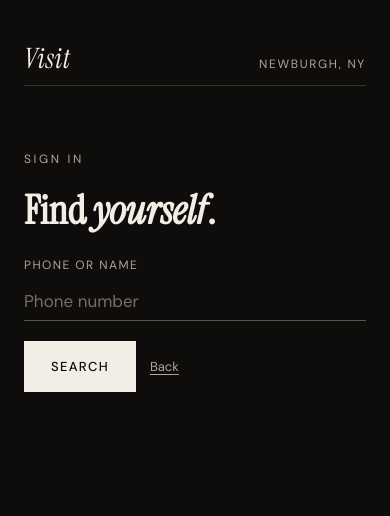
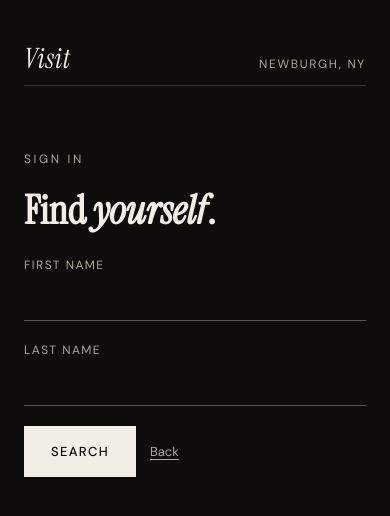
Before and after one commit to Noahsok/Visit-members, a Next.js app: page /join in a window 390 px wide. Both pictures are taken after a click on the button "SIGN IN". Shown: the top 516 px of the page. Built offline with nearby package versions, Linux system fonts and the light colour scheme; a web font is replaced by a local one.

Commit message:
Change sign-in to use first and last name instead of phone number
Co-Authored-By: Claude Opus 4.6 <noreply@anthropic.com>

```diff
--- a/app/join/page.tsx
+++ b/app/join/page.tsx
@@ -82,7 +82,8 @@ export default function JoinPage() {
   const [confirmData, setConfirmData] = useState<any>(null);
 
   // Sign in
-  const [searchQuery, setSearchQuery] = useState("");
+  const [searchFirst, setSearchFirst] = useState("");
+  const [searchLast, setSearchLast] = useState("");
   const [searchResult, setSearchResult] = useState<any>(null);
   const [searching, setSearching] = useState(false);
 
@@ -166,12 +167,14 @@ export default function JoinPage() {
   }
 
   async function doSearch() {
-    const q = searchQuery.trim();
-    if (!q) return;
+    const first = searchFirst.trim();
+    const last = searchLast.trim();
+    if (!first || !last) return;
 
     setSearching(true);
     setSearchResult(null);
 
+    const q = `${first} ${last}`;
     try {
       const res = await fetch(
         `/api/pwa/search?q=${encodeURIComponent(q)}`
@@ -707,7 +710,7 @@ export default function JoinPage() {
               Sign in if you&rsquo;re a member. Join if you&rsquo;re new.
             </p>
             <div style={{ display: "flex", gap: 14, marginTop: 44, flexWrap: "wrap" }}>
-              <button className="join-btn" onClick={() => { setSearchQuery(""); setSearchResult(null); go("signin"); }}>
+              <button className="join-btn" onClick={() => { setSearchFirst(""); setSearchLast(""); setSearchResult(null); go("signin"); }}>
                 Sign in
               </button>
               <button className="join-btn solid" onClick={startJoin}>
@@ -927,11 +930,18 @@ export default function JoinPage() {
                 Find <em>yourself</em>.
               </h2>
               <div className="join-field" style={{ marginTop: 26 }}>
-                <label>Phone or name</label>
+                <label>First name</label>
                 <input
-                  placeholder="Phone number"
-                  value={searchQuery}
-                  onChange={(e) => setSearchQuery(e.target.value)}
+                  value={searchFirst}
+                  onChange={(e) => setSearchFirst(e.target.value)}
+                  onKeyDown={(e) => e.key === "Enter" && doSearch()}
+                />
+              </div>
+              <div className="join-field">
+                <label>Last name</label>
+                <input
+                  value={searchLast}
+                  onChange={(e) => setSearchLast(e.target.value)}
                   onKeyDown={(e) => e.key === "Enter" && doSearch()}
                 />
               </div>
```
